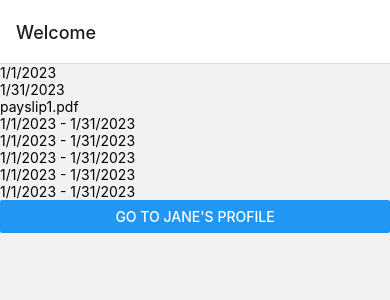
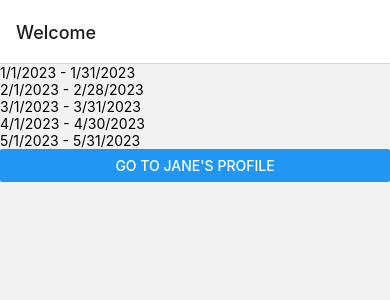
Before and after one commit to ahmedsamjad/deelHomeAssignment, a React Native app: screen /Home in a window 390 px wide. Shown: the top 300 px of the page. Built offline with nearby package versions, Linux system fonts and the light colour scheme.

Commit message:
Moved code to relevant files

```diff
--- a/App.tsx
+++ b/App.tsx
@@ -1,91 +1,11 @@
-/**
- * Sample React Native App
- * https://github.com/facebook/react-native
- *
- * @format
- */
-
-import React, {useState} from 'react';
-import {Text, Button, View, FlatList, TouchableOpacity} from 'react-native';
+import React from 'react';
 
 import {NavigationContainer} from '@react-navigation/native';
 import {createNativeStackNavigator} from '@react-navigation/native-stack';
+import PayslipsList from './PayslipsList';
+import PayslipDetails from './PayslipDetails';
 
 const Stack = createNativeStackNavigator();
-
-const HomeScreen = ({navigation}) => {
-  const [payslips] = useState<Payslip[]>([
-    {
-      id: '1',
-      fromDate: new Date('2023-01-01'),
-      toDate: new Date('2023-01-31'),
-      file: 'payslip1.pdf',
-    },
-    {
-      id: '2',
-      fromDate: new Date('2023-01-01'),
-      toDate: new Date('2023-01-31'),
-      file: 'payslip2.pdf',
-    },
-    {
-      id: '3',
-      fromDate: new Date('2023-01-01'),
-      toDate: new Date('2023-01-31'),
-      file: 'payslip3.pdf',
-    },
-    {
-      id: '4',
-      fromDate: new Date('2023-01-01'),
-      toDate: new Date('2023-01-31'),
-      file: 'payslip4.pdf',
-    },
-    {
-      id: '5',
-      fromDate: new Date('2023-01-01'),
-      toDate: new Date('2023-01-31'),
-      file: 'payslip5.pdf',
-    },
-  ]);
-  const handlePayslipClick = (payslip: any) => {
-    navigation.navigate('Profile', payslip);
-  };
-  return (
-    <View>
-      {/* <Text>{payslips[0].fromDate.toLocaleDateString()}</Text> */}
-      <Text>{payslips[0].fromDate.toLocaleDateString()}</Text>
-      <Text>{payslips[0].toDate.toLocaleDateString()}</Text>
-      <Text>{payslips[0].file}</Text>
-      <FlatList
-        data={payslips}
-        renderItem={({item: payslip}) => (
-          <TouchableOpacity onPress={() => handlePayslipClick(payslip)}>
-            <Text>{`${payslip.fromDate.toLocaleDateString()} - ${payslip.toDate.toLocaleDateString()}`}</Text>
-          </TouchableOpacity>
-        )}
-        keyExtractor={item => item.id}
-      />
-      <Button
-        title="Go to Jane's profile"
-        onPress={() =>
-          navigation.navigate('Profile', {name: 'Jane', place: 'lahore'})
-        }
-      />
-    </View>
-  );
-};
-const ProfileScreen = ({navigation, route}) => {
-  return (
-    <View>
-      <Text>
-        Period: {route.params.fromDate.toLocaleDateString()} -{' '}
-        {route.params.toDate.toLocaleDateString()}
-        {route.params.file}
-      </Text>
-      <Button title="Download Payslip" onPress={() => {}} />
-    </View>
-  );
-
-};
 
 function App(): React.JSX.Element {
   return (
@@ -93,10 +13,10 @@ function App(): React.JSX.Element {
       <Stack.Navigator>
         <Stack.Screen
           name="Home"
-          component={HomeScreen}
+          component={PayslipsList}
           options={{title: 'Welcome'}}
         />
-        <Stack.Screen name="Profile" component={ProfileScreen} />
+        <Stack.Screen name="Profile" component={PayslipDetails} />
       </Stack.Navigator>
     </NavigationContainer>
   );
--- /dev/null
+++ b/PayslipDetails.tsx
@@ -0,0 +1,30 @@
+import {Directory, Filesystem} from '@capacitor/filesystem';
+import React, {useCallback} from 'react';
+import {Button, Text, View} from 'react-native';
+
+const PayslipDetails = ({navigation, route}) => {
+  const downloadPayslip = useCallback(async () => {
+    // const path = route.params.file;
+    const url = 'https://images.app.goo.gl/YakPNGDP7Mp6JJGz7';
+    const options: DownloadFileOptions = {
+      url,
+      directory: Directory.Data,
+      path: `${route.params.file}`,
+      progress: true,
+    };
+    const result = await Filesystem.downloadFile(options);
+    console.log('Download result:', result);
+  }, []);
+  return (
+    <View>
+      <Text>
+        Period: {route.params.fromDate.toLocaleDateString()} -{' '}
+        {route.params.toDate.toLocaleDateString()}
+        {route.params.file}
+      </Text>
+      <Button title="Download Payslip" onPress={downloadPayslip} />
+    </View>
+  );
+};
+
+export default PayslipDetails;
--- /dev/null
+++ b/PayslipsList.tsx
@@ -0,0 +1,61 @@
+import React, {useState} from 'react';
+import {Button, FlatList, Text, TouchableOpacity, View} from 'react-native';
+
+const PayslipsList = ({navigation}) => {
+  const [payslips] = useState<Payslip[]>([
+    {
+      id: '1',
+      fromDate: new Date('2023-01-01'),
+      toDate: new Date('2023-01-31'),
+      file: 'payslip1.pdf',
+    },
+    {
+      id: '2',
+      fromDate: new Date('2023-02-01'),
+      toDate: new Date('2023-02-28'),
+      file: 'payslip2.pdf',
+    },
+    {
+      id: '3',
+      fromDate: new Date('2023-03-01'),
+      toDate: new Date('2023-03-31'),
+      file: 'payslip3.pdf',
+    },
+    {
+      id: '4',
+      fromDate: new Date('2023-04-01'),
+      toDate: new Date('2023-04-30'),
+      file: 'payslip4.pdf',
+    },
+    {
+      id: '5',
+      fromDate: new Date('2023-05-01'),
+      toDate: new Date('2023-05-31'),
+      file: 'payslip5.pdf',
+    },
+  ]);
+  const handlePayslipClick = (payslip: any) => {
+    navigation.navigate('Profile', payslip);
+  };
+  return (
+    <View>
+      <FlatList
+        data={payslips}
+        renderItem={({item: payslip}) => (
+          <TouchableOpacity onPress={() => handlePayslipClick(payslip)}>
+            <Text>{`${payslip.fromDate.toLocaleDateString()} - ${payslip.toDate.toLocaleDateString()}`}</Text>
+          </TouchableOpacity>
+        )}
+        keyExtractor={item => item.id}
+      />
+      <Button
+        title="Go to Jane's profile"
+        onPress={() =>
+          navigation.navigate('Profile', {name: 'Jane', place: 'lahore'})
+        }
+      />
+    </View>
+  );
+};
+
+export default PayslipsList;
--- a/package.json
+++ b/package.json
@@ -10,6 +10,7 @@
     "test": "jest"
   },
   "dependencies": {
+    "@capacitor/filesystem": "^5.2.0",
     "@react-navigation/native": "^6.1.9",
     "@react-navigation/native-stack": "^6.9.17",
     "react": "18.2.0",
```
Also changed, not shown: 2 other files (tests, documents, lock files or other folders).
